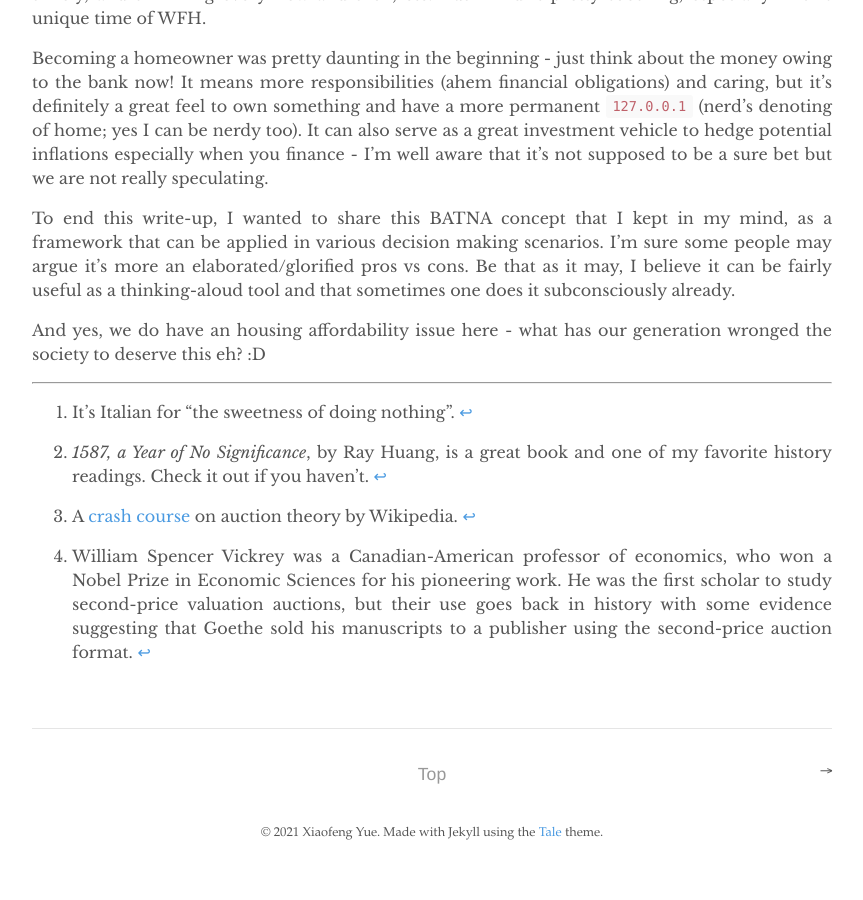
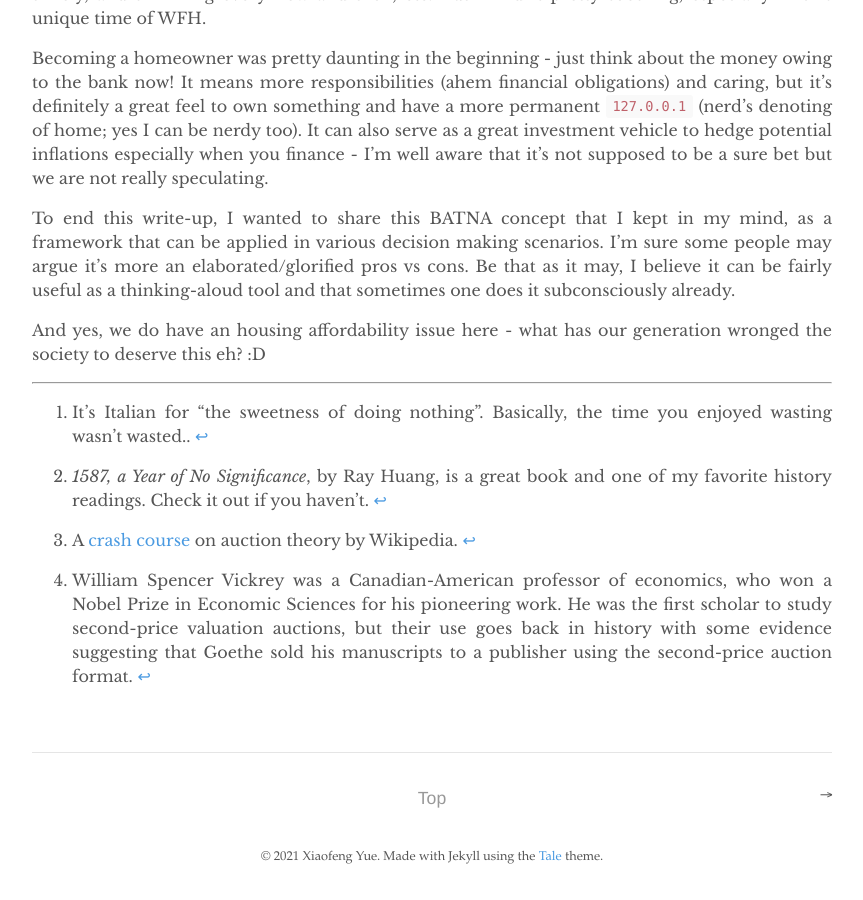
Before and after one commit to yuexiaofeng/yuexiaofeng.github.io, a Jekyll site: the page built from _posts/2021-08-29-batna.md, in a window 1280 px wide and 900 px high, scrolled down 8720 px. Shown: the whole window, without its empty margins (208-1071 px from the left). Built offline with Jekyll 4.4.1, drawn with Linux system fonts in a browser that asks for light colours; before the commit the page ends 9596 px from its top, so only the background shows below that.

Commit message:
Updated footnote

```diff
--- a/_posts/2021-08-29-batna.md
+++ b/_posts/2021-08-29-batna.md
@@ -93,7 +93,7 @@ To end this write-up, I wanted to share this BATNA concept that I kept in my min
 And yes, we do have an housing affordability issue here - what has our generation wronged the society to deserve this eh? :D
 
 ---
-[^fn1]: It's Italian for "the sweetness of doing nothing".
+[^fn1]: It's Italian for "the sweetness of doing nothing". Basically, the time you enjoyed wasting wasn't wasted..
 [^fn2]: *1587, a Year of No Significance*, by Ray Huang, is a great book and one of my favorite history readings. Check it out if you haven't.
 [^fn3]: A [crash course](https://en.wikipedia.org/wiki/Auction_theory) on auction theory by Wikipedia.
 [^fn4]: William Spencer Vickrey was a Canadian-American professor of economics, who won a Nobel Prize in Economic Sciences for his pioneering work. He was the first scholar to study second-price valuation auctions, but their use goes back in history with some evidence suggesting that Goethe sold his manuscripts to a publisher using the second-price auction format.
```
